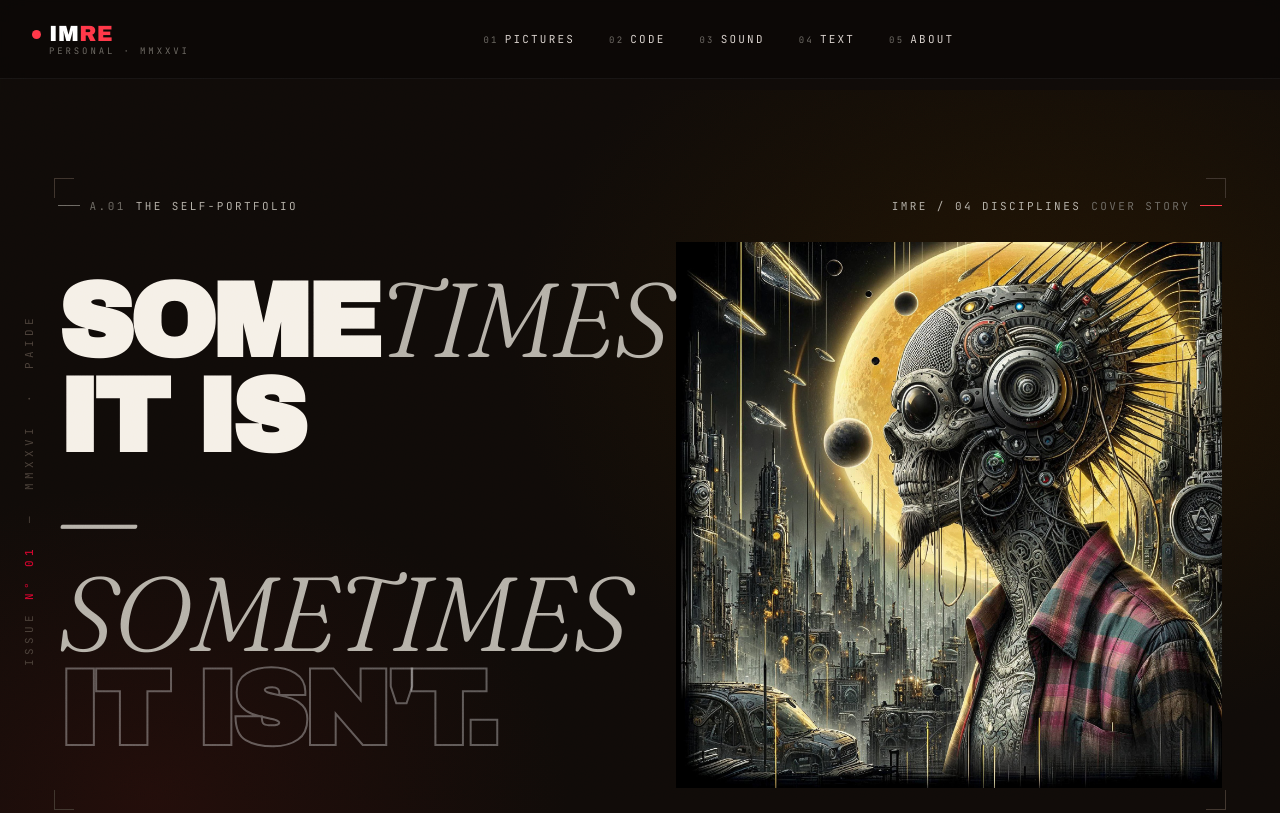
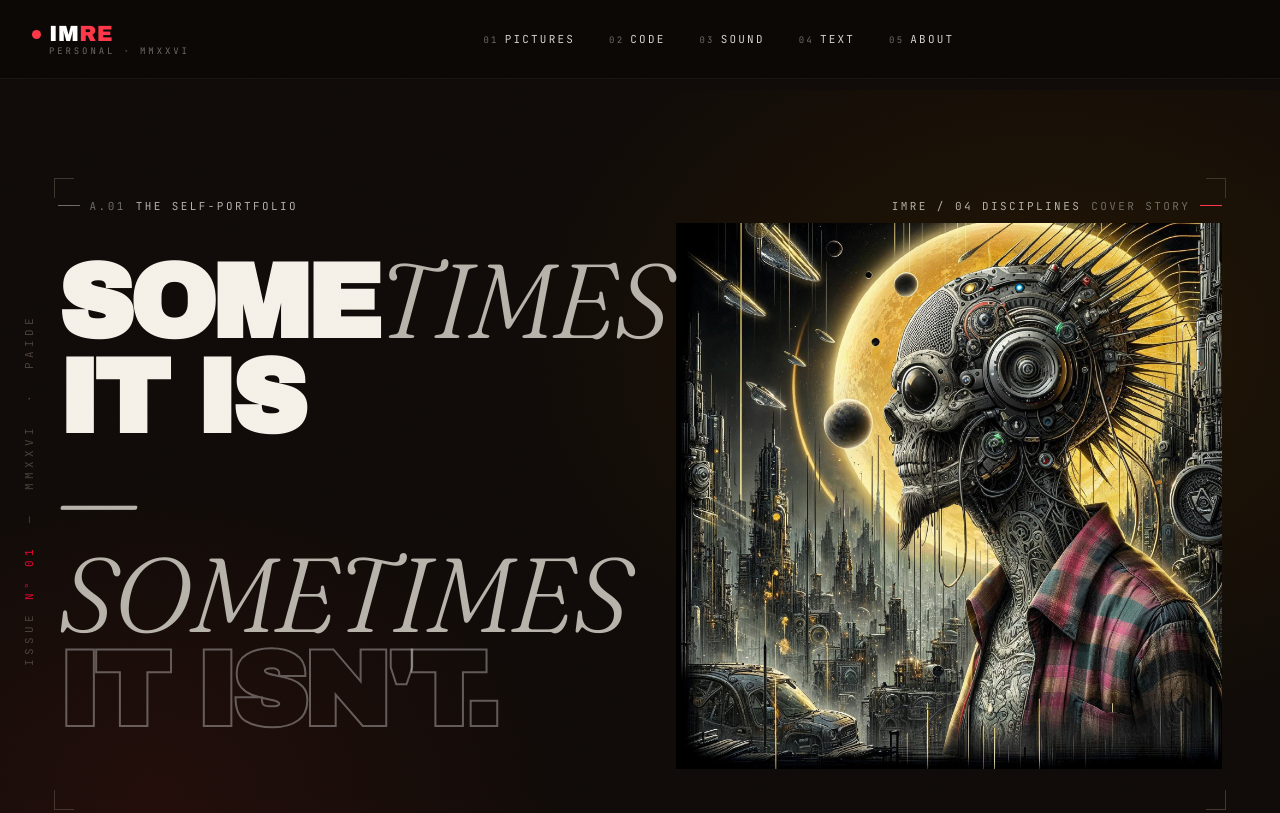
Before and after one commit to imresobnin-stack/portfolio, a plain HTML site: page index.htm in a window 1280 px wide. Shown: the top 813 px of the page. Drawn offline with Linux system fonts and the light colour scheme.

Commit message:
Add files via upload

```diff
--- a/index.htm
+++ b/index.htm
@@ -1540,7 +1540,19 @@
   }
   rotate();
 
-  // ===== hero parallax on figure
+  // ===== hero padding-top = nav kõrgus + väike vaba ruum
+  (function(){
+    const nav = document.querySelector('.nav');
+    const stage = document.querySelector('.hero-stage');
+    if(!nav || !stage) return;
+    function adjustHero(){
+      const navH = nav.getBoundingClientRect().height;
+      const extra = window.innerWidth < 600 ? 16 : 24;
+      stage.style.paddingTop = (navH + extra) + 'px';
+    }
+    adjustHero();
+    window.addEventListener('resize', adjustHero);
+  })();
   const heroFig = document.getElementById('heroFigure');
   window.addEventListener('scroll', () => {
     const y = Math.min(window.scrollY, 800);
```
Also changed, not shown: index.html (+13 -1 lines).
